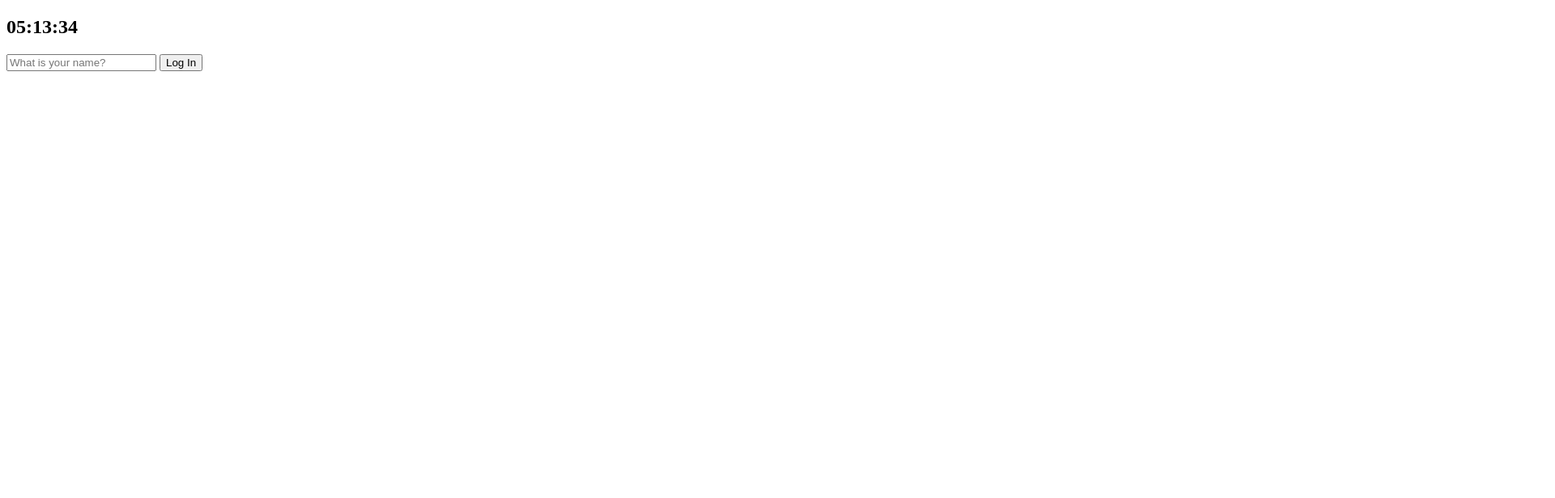
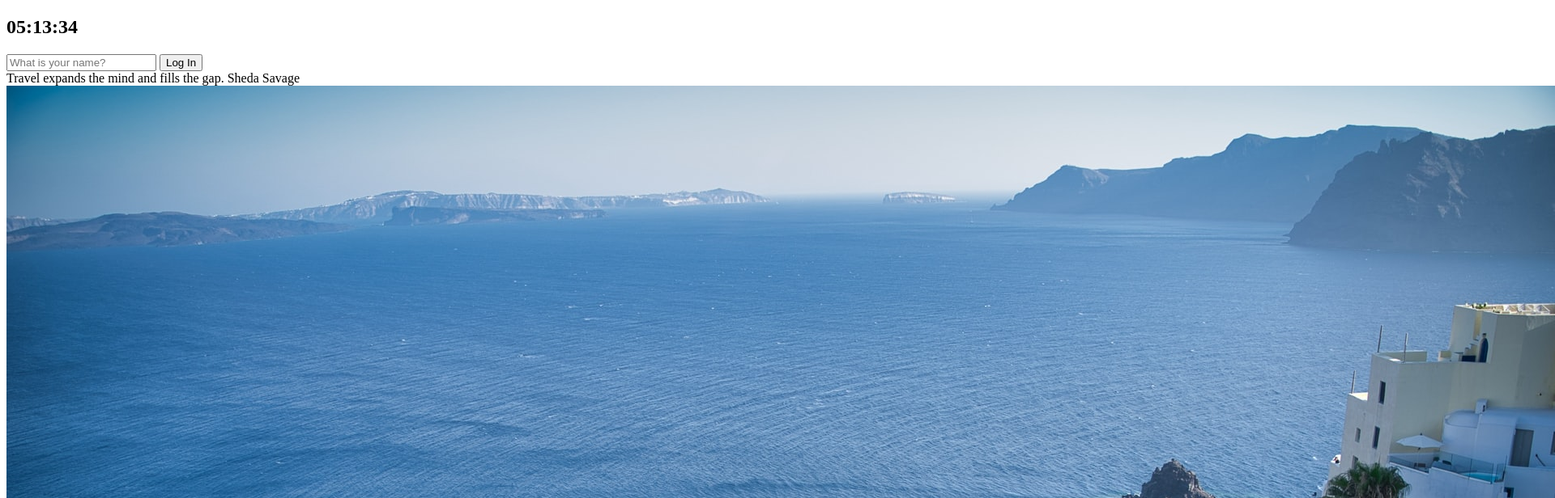
Before and after one commit to jihyojeon/JSmomentum, a plain HTML site: page index.html in a window 1280 px wide. Shown: the top 616 px of the page at 81% size, 1920 px wide, since content can reach past the window. Drawn offline with Linux system fonts and the light colour scheme.

Commit message:
Add Quotes

```diff
--- a/index.html
+++ b/index.html
@@ -19,7 +19,14 @@
         <input type="submit" value="Log In" />
     </form>
     <h1 class="hidden" id="greeting"></h1>
+    <div id="quote">
+        <span></span>
+        <span></span>
+    </div>
+    </div>
     <script src="js/login.js"></script>
     <script src="js/clock.js"></script>
+    <script src="js/quotes.js"></script>
+    <script src="js/background.js"></script>
 </body>
 </html>
--- /dev/null
+++ b/js/background.js
@@ -0,0 +1,6 @@
+const images = ["0.jpeg", "1.jpeg", "2.jpeg"];
+const chosenImage = images[Math.floor(Math.random() * images.length)]; // 0~2
+const bgImage = document.createElement("img");
+
+bgImage.src = `img/${chosenImage}`;
+document.body.appendChild(bgImage);
--- /dev/null
+++ b/js/quotes.js
@@ -0,0 +1,50 @@
+const quotes = [
+    {
+      quote: "The way to get started is to quit talking and begin doing.",
+      author: "Walt Disney",
+    },
+    {
+      quote: "Life is what happens when you're busy making other plans.",
+      author: "John Lennon",
+    },
+    {
+      quote:
+        "The world is a book and those who do not travel read only one page.",
+      author: "Saint Augustine",
+    },
+    {
+      quote: "Life is either a daring adventure or nothing at all.",
+      author: "Helen Keller",
+    },
+    {
+      quote: "To Travel is to Live",
+      author: "Hans Christian Andersen",
+    },
+    {
+      quote: "Only a life lived for others is a life worthwhile.",
+      author: "Albert Einstein",
+    },
+    {
+      quote: "You only live once, but if you do it right, once is enough.",
+      author: "Mae West",
+    },
+    {
+      quote: "Never go on trips with anyone you do ntot love.",
+      author: "Hemmingway",
+    },
+    {
+      quote: "We wander for distraction, but we travel for fulfilment.",
+      author: "Hilaire Belloc",
+    },
+    {
+      quote: "Travel expands the mind and fills the gap.",
+      author: "Sheda Savage",
+    },
+  ];
+
+  const quote = document.querySelector("#quote span:first-child");
+  const author = document.querySelector("#quote span:last-child");
+  const todaysQuote = quotes[Math.floor(Math.random() * quotes.length)];
+
+  quote.innerText = todaysQuote.quote;
+  author.innerText = todaysQuote.author;
```
Also changed, not shown: img/0.jpeg (added), img/1.jpeg (added), img/2.jpeg (added).
